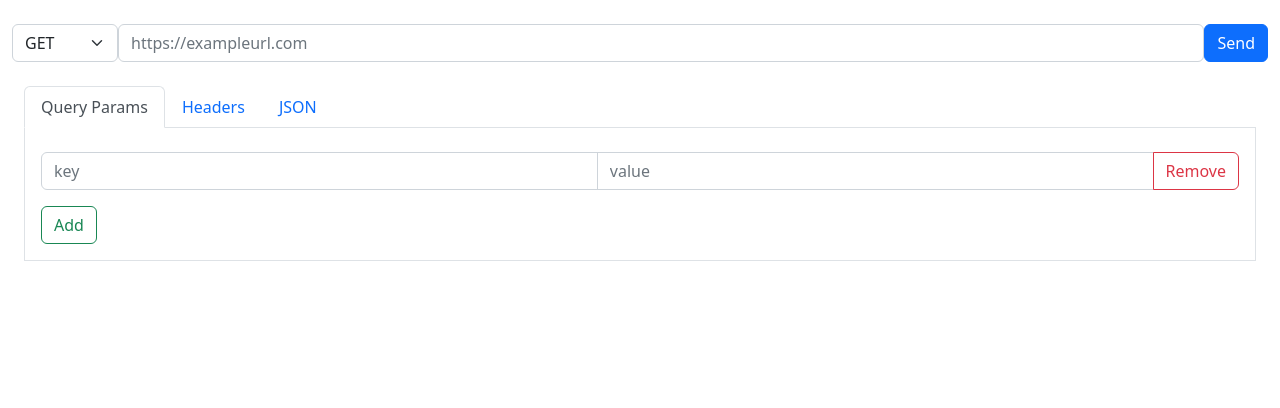
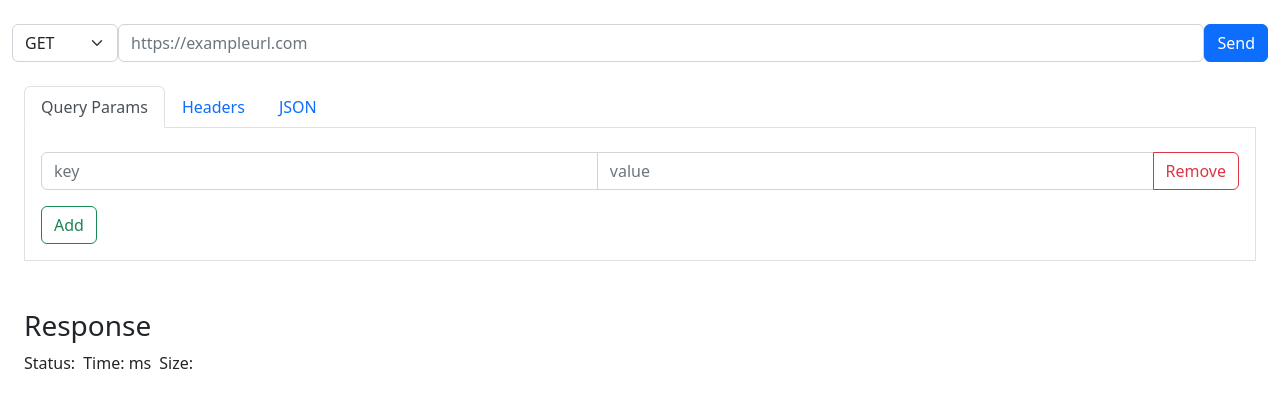
Before and after one commit to samip779/simplePostMan, a website built with Vite: page index.html in a window 1280 px wide. Built offline with nearby package versions, Linux system fonts and the light colour scheme.

Commit message:
working on response ui

```diff
--- a/index.html
+++ b/index.html
@@ -124,6 +124,14 @@
           </div>
         </div>
       </form>
+      <div class="mt-5" data-response-section>
+        <h3>Response</h3>
+        <div class="d-flex my-2">
+          <div class="me-2">Status: <span data-status></span></div>
+          <div class="me-2">Time: <span data-time></span>ms</div>
+          <div class="me-2">Size: <span data-size></span></div>
+        </div>
+      </div>
     </div>
 
     <template data-key-value-template>
```
